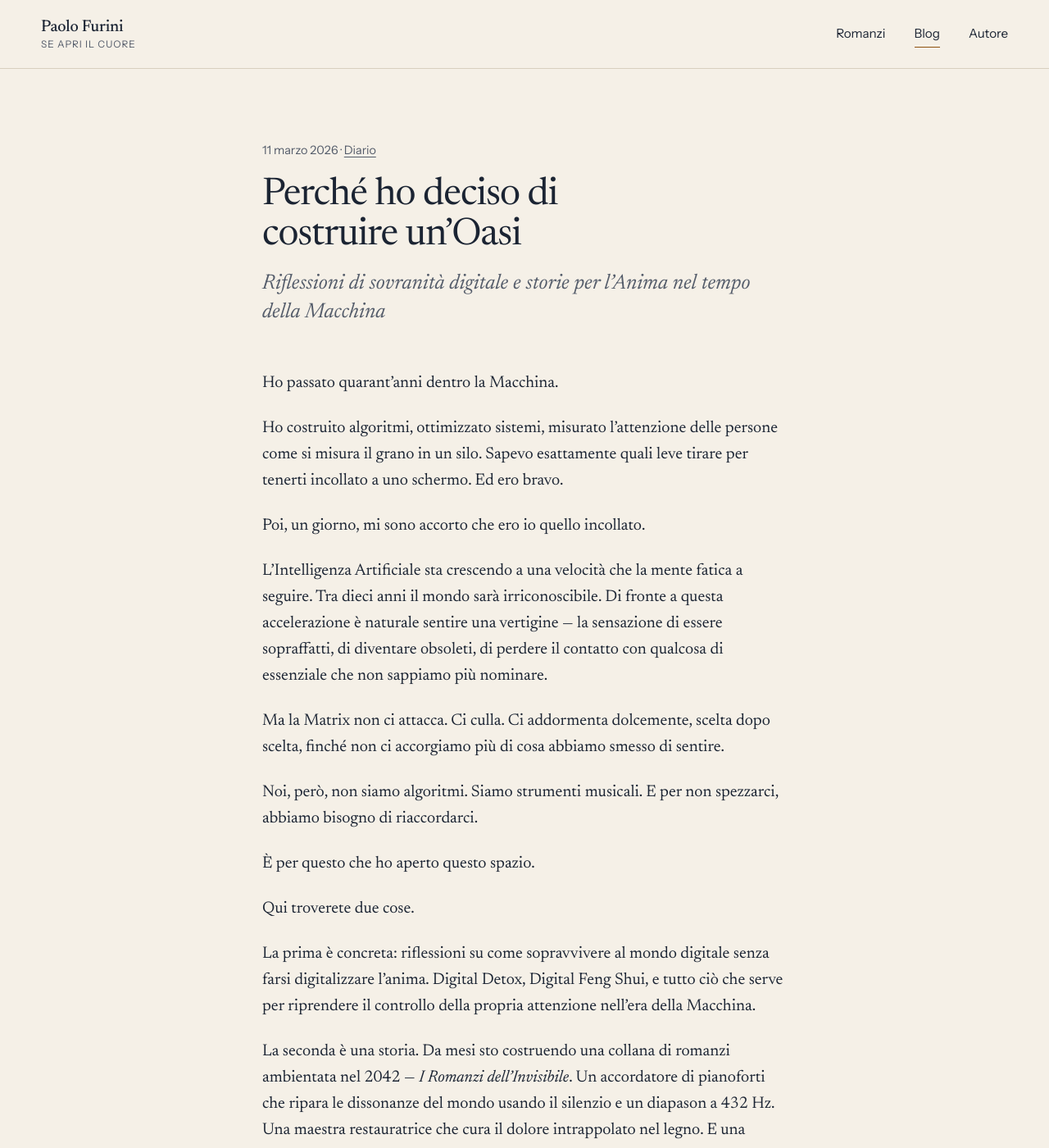
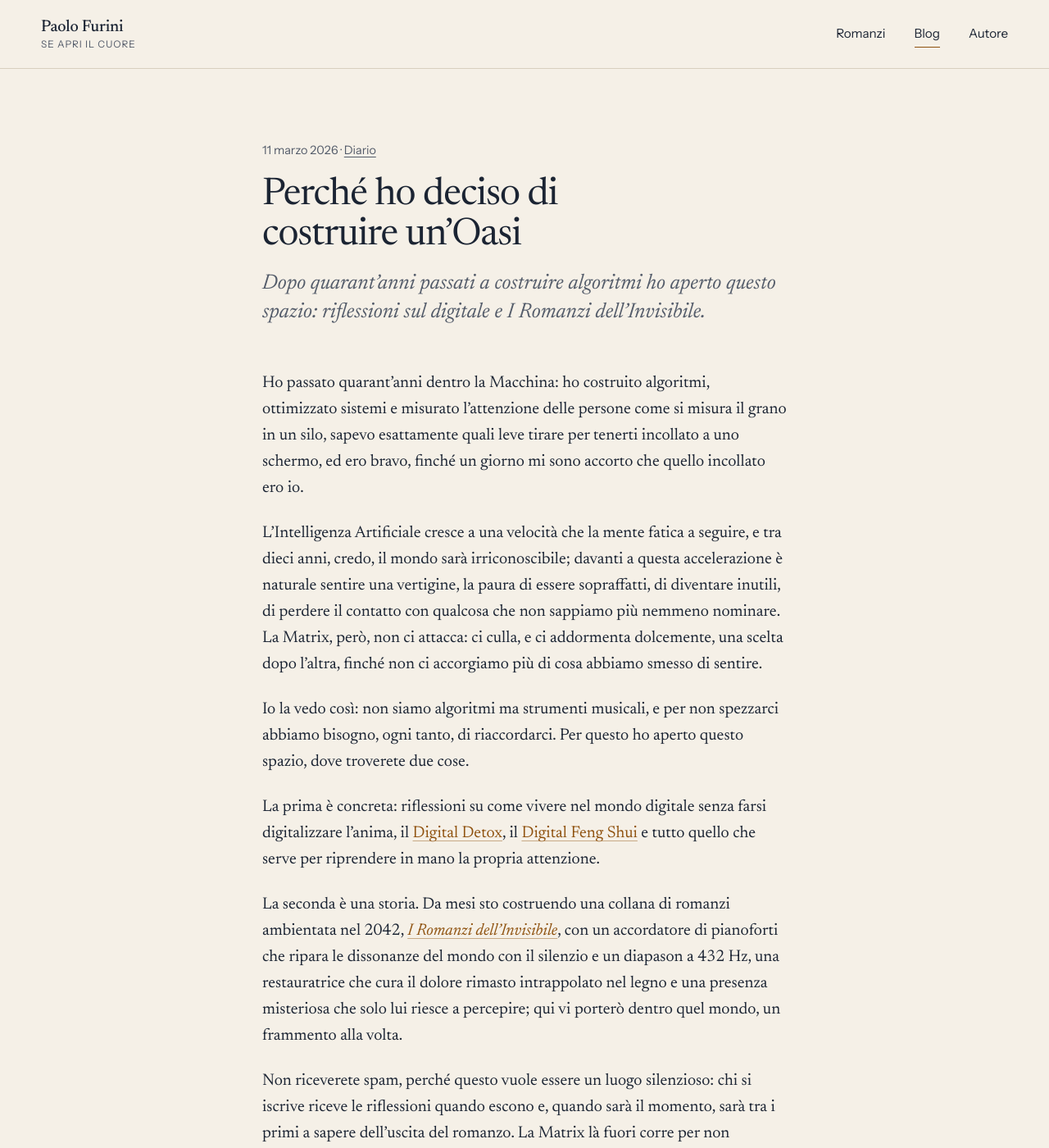
Before and after one commit to paolofurini/seapriilcuore, a Jekyll site: the page built from _posts/2026-03-11-perche-abbiamo-deciso-di-costruire.md, in a window 1280 px wide and 1400 px high. Shown: the whole window at 82% size. Built offline with Jekyll 4.4.1, drawn with Linux system fonts in a browser that asks for light colours; some of the changed text lies outside the part shown.

Commit message:
Revisione di voce: Perché ho deciso di costruire un'Oasi
Co-Authored-By: Claude Opus 5.5 <noreply@anthropic.com>
Claude-Session: https://claude.ai/code/session_016SExTLu3CBRUGeFqevN8Wd

```diff
--- a/_posts/2026-03-11-perche-abbiamo-deciso-di-costruire.md
+++ b/_posts/2026-03-11-perche-abbiamo-deciso-di-costruire.md
@@ -1,33 +1,21 @@
 ---
 title: "Perché ho deciso di costruire un’Oasi"
-description: "Riflessioni di sovranità digitale e storie per l’Anima nel tempo della Macchina "
+description: "Dopo quarant’anni passati a costruire algoritmi ho aperto questo spazio: riflessioni sul digitale e I Romanzi dell’Invisibile."
 date: 2026-03-11T14:36:57.406Z
 tema: "Diario"
 substack: https://seapriilcuore.substack.com/p/perche-abbiamo-deciso-di-costruire
 ---
 
-Ho passato quarant’anni dentro la Macchina.
+Ho passato quarant’anni dentro la Macchina: ho costruito algoritmi, ottimizzato sistemi e misurato l’attenzione delle persone come si misura il grano in un silo, sapevo esattamente quali leve tirare per tenerti incollato a uno schermo, ed ero bravo, finché un giorno mi sono accorto che quello incollato ero io.
 
-Ho costruito algoritmi, ottimizzato sistemi, misurato l’attenzione delle persone come si misura il grano in un silo. Sapevo esattamente quali leve tirare per tenerti incollato a uno schermo. Ed ero bravo.
+L’Intelligenza Artificiale cresce a una velocità che la mente fatica a seguire, e tra dieci anni, credo, il mondo sarà irriconoscibile; davanti a questa accelerazione è naturale sentire una vertigine, la paura di essere sopraffatti, di diventare inutili, di perdere il contatto con qualcosa che non sappiamo più nemmeno nominare. La Matrix, però, non ci attacca: ci culla, e ci addormenta dolcemente, una scelta dopo l’altra, finché non ci accorgiamo più di cosa abbiamo smesso di sentire.
 
-Poi, un giorno, mi sono accorto che ero io quello incollato.
+Io la vedo così: non siamo algoritmi ma strumenti musicali, e per non spezzarci abbiamo bisogno, ogni tanto, di riaccordarci. Per questo ho aperto questo spazio, dove troverete due cose.
 
-L’Intelligenza Artificiale sta crescendo a una velocità che la mente fatica a seguire. Tra dieci anni il mondo sarà irriconoscibile. Di fronte a questa accelerazione è naturale sentire una vertigine — la sensazione di essere sopraffatti, di diventare obsoleti, di perdere il contatto con qualcosa di essenziale che non sappiamo più nominare.
+La prima è concreta: riflessioni su come vivere nel mondo digitale senza farsi digitalizzare l’anima, il [Digital Detox]({{ '/temi/digital-detox/' | relative_url }}), il [Digital Feng Shui]({{ '/temi/digital-feng-shui/' | relative_url }}) e tutto quello che serve per riprendere in mano la propria attenzione.
 
-Ma la Matrix non ci attacca. Ci culla. Ci addormenta dolcemente, scelta dopo scelta, finché non ci accorgiamo più di cosa abbiamo smesso di sentire.
+La seconda è una storia. Da mesi sto costruendo una collana di romanzi ambientata nel 2042, *[I Romanzi dell’Invisibile]({{ '/romanzi/' | relative_url }})*, con un accordatore di pianoforti che ripara le dissonanze del mondo con il silenzio e un diapason a 432 Hz, una restauratrice che cura il dolore rimasto intrappolato nel legno e una presenza misteriosa che solo lui riesce a percepire; qui vi porterò dentro quel mondo, un frammento alla volta.
 
-Noi, però, non siamo algoritmi. Siamo strumenti musicali. E per non spezzarci, abbiamo bisogno di riaccordarci.
+Non riceverete spam, perché questo vuole essere un luogo silenzioso: chi si iscrive riceve le riflessioni quando escono e, quando sarà il momento, sarà tra i primi a sapere dell’uscita del romanzo. La Matrix là fuori corre per non pensare; noi, qui, proviamo a fermarci.
 
-È per questo che ho aperto questo spazio.
-
-Qui troverete due cose.
-
-La prima è concreta: riflessioni su come sopravvivere al mondo digitale senza farsi digitalizzare l’anima. Digital Detox, Digital Feng Shui, e tutto ciò che serve per riprendere il controllo della propria attenzione nell’era della Macchina.
-
-La seconda è una storia. Da mesi sto costruendo una collana di romanzi ambientata nel 2042 — *I Romanzi dell’Invisibile*. Un accordatore di pianoforti che ripara le dissonanze del mondo usando il silenzio e un diapason a 432 Hz. Una maestra restauratrice che cura il dolore intrappolato nel legno. E una presenza misteriosa che solo lui riesce a percepire. Qui, nella sezione *I Romanzi dell’Invisibile*, vi porterò dentro quel mondo — un frammento alla volta.
-
-Non riceverete spam. Questo è un luogo silenzioso. Iscrivendovi, vi assicurate riflessioni per la mente e, quando sarà il momento, sarete i primi a ricevere il romanzo il giorno del lancio.
-
-La Matrix là fuori corre per non pensare. Noi, qui, ci fermiamo.
-
-*“Non siamo rotti. Siamo solo scordati.”*
+*“Non siamo rotti, siamo solo scordati.”*
```
